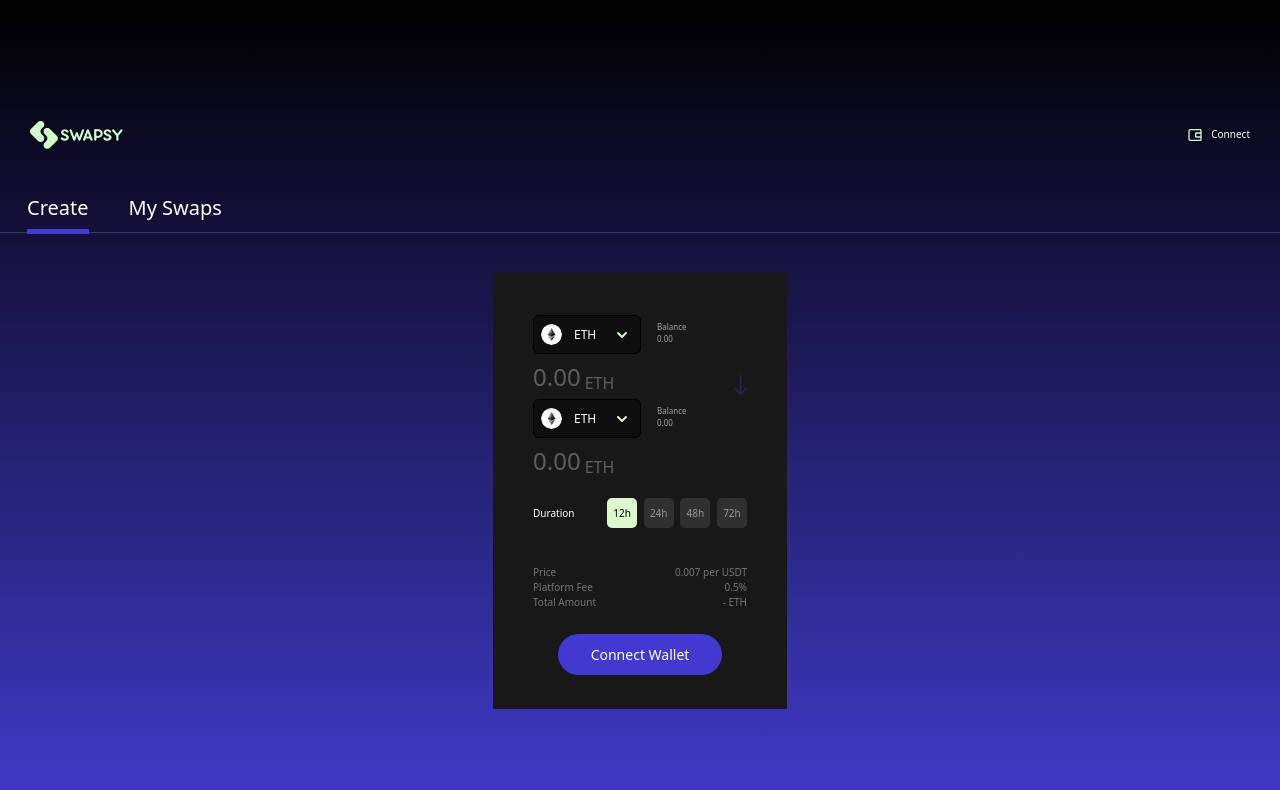
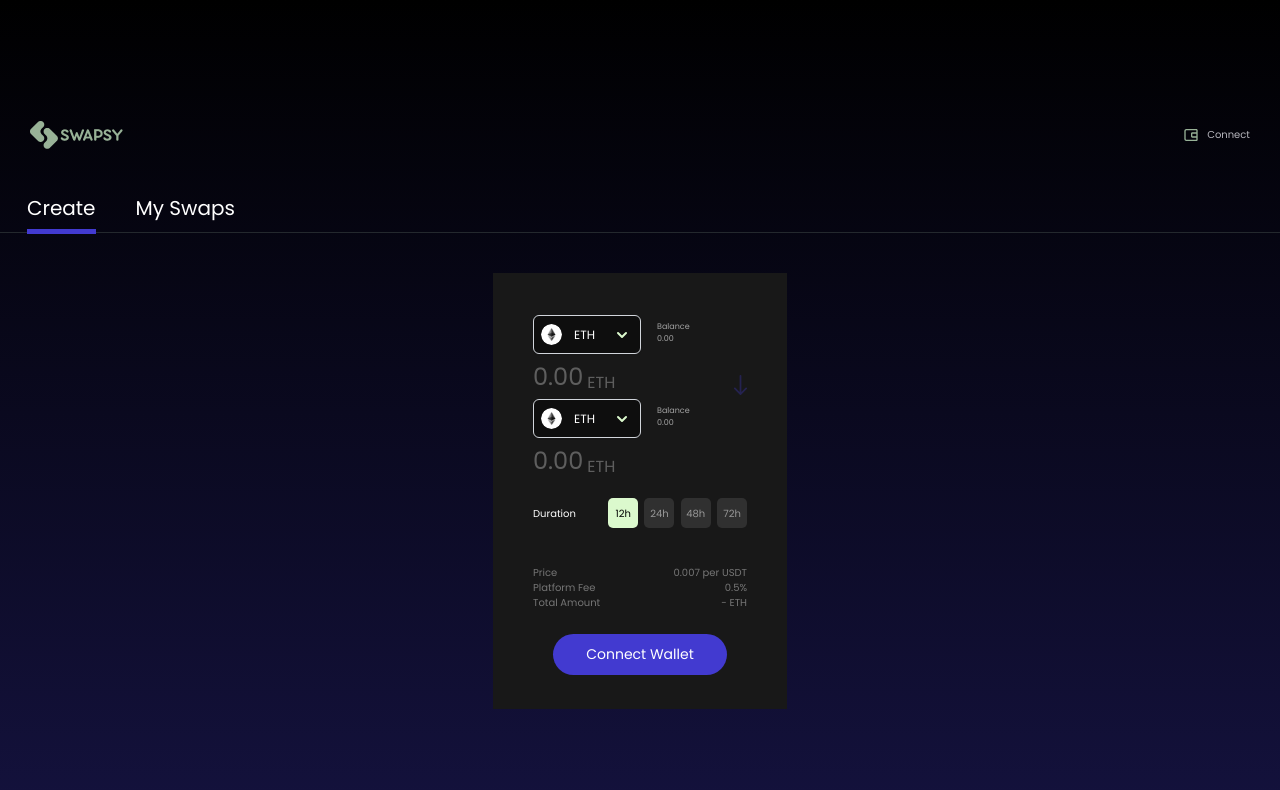
Before and after one commit to harisalkarni/swapsy-test, a React (Create React App) app: page / in a window 1280 px wide. Shown: the top 790 px of the page. Built offline with nearby package versions, Linux system fonts and the light colour scheme.

Commit message:
fix background color and font

```diff
--- a/src/index.css
+++ b/src/index.css
@@ -1,7 +1,6 @@
+
+@import url('https://fonts.googleapis.com/css2?family=Poppins:ital,wght@0,100;0,200;0,300;0,400;0,500;0,600;0,700;0,800;0,900;1,100;1,200;1,300;1,400;1,500;1,600;1,700;1,800;1,900&display=swap');
+
 @tailwind base;
 @tailwind components;
 @tailwind utilities;
-
-.swap-custom-bg{
-background: transparent linear-gradient(180deg, #000000 0%, #413AC8 100%) 0% 0% no-repeat padding-box;
-}
--- a/src/molecule/Swap.tsx
+++ b/src/molecule/Swap.tsx
@@ -7,7 +7,8 @@
 const Swap = () => {
   const [activeTab, setActiveTab] = useState("create");
   return (
-    <div className="min-w-screen min-h-screen swap-custom-bg bg-opacity-30 pt-[117px]">
+    <div className="min-w-screen min-h-screen pt-[117px] bg-black">
+      <div className="absolute inset-0 opacity-30 bg-gradient-to-b from-black to-blue-purple"></div>
       <div className="flex flex-row justify-between w-full px-[30px] h-[36px] items-center">
         <div>
           <img src={Logo} alt="swapsi logo" className="w-[93px] h-[28px]" />
--- a/tailwind.config.js
+++ b/tailwind.config.js
@@ -1,33 +1,39 @@
 /** @type {import('tailwindcss').Config} */
+const defaultTheme = require("tailwindcss/defaultTheme");
+
 module.exports = {
   content: ["./src/**/*.{js,jsx,ts,tsx}"],
   theme: {
-    colors: {
-      transparent: 'transparent',
-      current: 'currentColor',
-      'black': '#000',
-      'secondaryblack': '#0E0E0E',
-      'erie-black': '#181818',
-      'white': '#ffffff',
-      'purple': '#3f3cbb',
-      'midnight': '#121063',
-      'metal': '#565584',
-      'tahiti': '#3ab7bf',
-      'silver': '#ecebff',
-      'bubble-gum': '#ff77e9',
-      'bermuda': '#78dcca',
-      'tea-green': '#D4FAC9',
-      'second-tea-green': '#DBF9CD',
-      'ocean-blue': '#423AD0',
-      'second-ocean-blue': '#4131CB',
-      'dark-charcoal': '#303030'
-    },
     extend: {
+      fontFamily: {
+        sans: ["Poppins", ...defaultTheme.fontFamily.sans],
+      },
       opacity: {
-         '10': '0.1',
-          '20': '0.2',
-          '98': '0.98',
-          '80': '0.80'
+        10: "0.1",
+        20: "0.2",
+        98: "0.98",
+        80: "0.80",
+      },
+      colors: {
+        transparent: "transparent",
+        current: "currentColor",
+        black: "#000",
+        secondaryblack: "#0E0E0E",
+        "erie-black": "#181818",
+        white: "#ffffff",
+        purple: "#3f3cbb",
+        midnight: "#121063",
+        metal: "#565584",
+        tahiti: "#3ab7bf",
+        silver: "#ecebff",
+        "bubble-gum": "#ff77e9",
+        bermuda: "#78dcca",
+        "tea-green": "#D4FAC9",
+        "second-tea-green": "#DBF9CD",
+        "ocean-blue": "#423AD0",
+        "second-ocean-blue": "#4131CB",
+        "dark-charcoal": "#303030",
+        "blue-purple": "#413AC8",
       },
     },
   },
```
